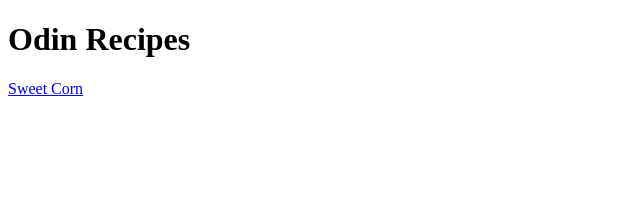
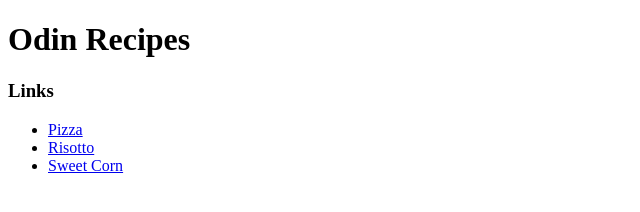
Before and after one commit to orangememoryyarn/odin-recipes, a plain HTML site: page index.html in a window 1280 px wide. Shown: the whole page, without its empty margins (0-640 px from the left). Drawn offline with Linux system fonts and the light colour scheme.

Commit message:
Add Links to Recipes to index.html
Added an index of recipe links to index.html

```diff
--- a/index.html
+++ b/index.html
@@ -8,6 +8,11 @@
 
     <body>
         <h1>Odin Recipes</h1>
-        <a href="recipes/sweet-corn.html">Sweet Corn</a>
+        <h3>Links</h3>
+        <ul>
+            <li><a href="recipes/pizza.html">Pizza</a></li>
+            <li><a href="recipes/risotto.html">Risotto</a></li>
+            <li><a href="recipes/sweet-corn.html">Sweet Corn</a></li>
+        </ul>
     </body>
 </html>
```
